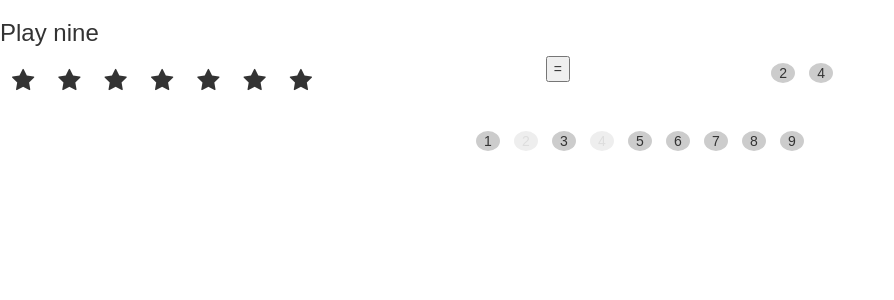
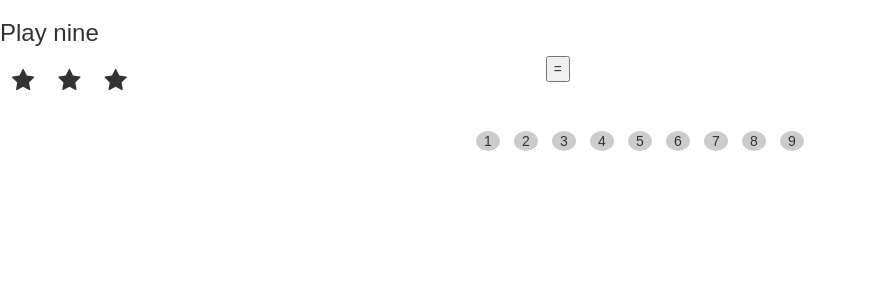
Before and after one commit to ngohungphuc/ReactJS, a React (Create React App) app in the folder ReactJs-Getting-Start/nine-game/: page / in a window 1280 px wide. Shown: the top 300 px of the page, without its empty margins (0-894 px from the left). Built offline with nearby package versions, Linux system fonts and the light colour scheme.

Commit message:
select a number

```diff
--- a/ReactJs-Getting-Start/nine-game/src/App.js
+++ b/ReactJs-Getting-Start/nine-game/src/App.js
@@ -4,14 +4,12 @@ import './App.css';
 var _ = require('lodash');
 
 const Stars = (props) => {
-  const numberOfStars = Math.floor(Math.random() * 9);
-
   return (
     <div className="col-md-5">
       {_
-        .range(numberOfStars)
+        .range(props.numberOfStars)
         .map(i => <i key={i} className="fa fa-star"></i>)
-      }
+}
     </div>
   )
 }
@@ -47,7 +45,10 @@ const Numbers = (props) => {
       <div>
         {Numbers
           .list
-          .map((number, i) => <span key={i} className={numberClassName(number)}>{number}</span>)}
+          .map((number, i) => <span
+            key={i}
+            className={numberClassName(number)}
+            onClick={() => props.selectNumber(number)}>{number}</span>)}
       </div>
     </div>
   )
@@ -57,20 +58,33 @@ Numbers.list = _.range(1, 10);
 
 class Game extends Component {
   state = {
-    selectedNumbers: [2, 4]
+    selectedNumbers: [],
+    numberOfStars: Math.floor(Math.random() * 9)
   };
+
+  selectNumber = (clickedNumber) => {
+    if (this.state.selectedNumbers.indexOf(clickedNumber) >= 0)
+      return;
+    this.setState(prevState => ({
+      selectedNumbers: prevState
+        .selectedNumbers
+        .concat(clickedNumber)
+    }));
+  }
 
   render() {
     return (
       <div>
         <h3>Play nine</h3>
         <div className="row">
-          <Stars/>
+          <Stars numberOfStars={this.state.numberOfStars}/>
           <Button/>
           <Answer selectedNumbers={this.state.selectedNumbers}/>
         </div>
         <br/>
-        <Numbers selectedNumbers={this.state.selectedNumbers}/>
+        <Numbers
+          selectedNumbers={this.state.selectedNumbers}
+          selectNumber={this.selectNumber}/>
       </div>
     );
   }
```
